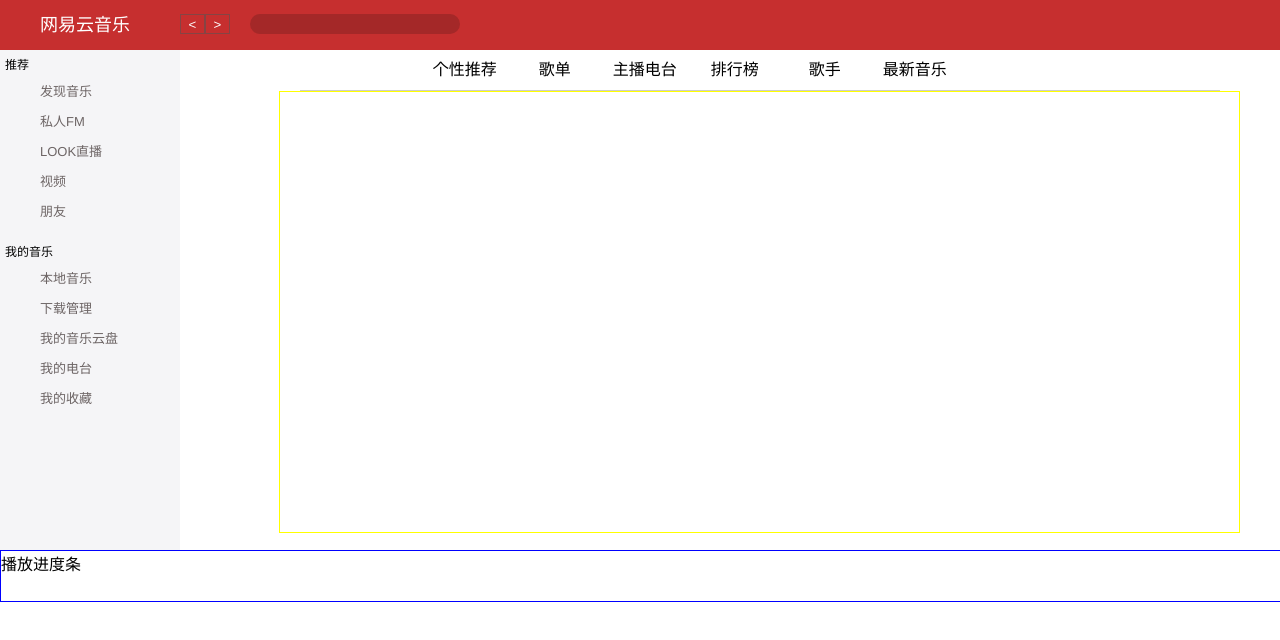
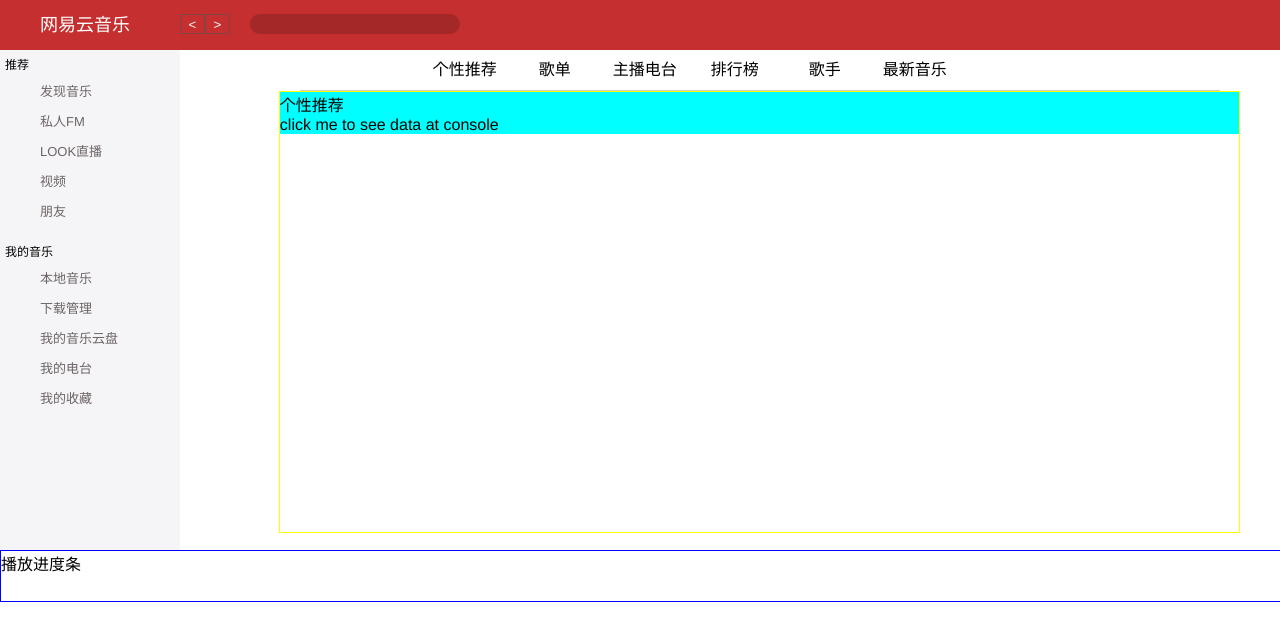
Before and after one commit to xiaoxuqin/vmusic, a Vue app: page /#/find in a window 1280 px wide. Shown: the top 640 px of the page. Built offline with nearby package versions, Linux system fonts and the light colour scheme; the HTML template or start-up script is replaced by a standard one.

Commit message:
router_bug

```diff
--- a/package.json
+++ b/package.json
@@ -7,6 +7,7 @@
     "build": "vue-cli-service build"
   },
   "dependencies": {
+    "axios": "^0.19.2",
     "vue": "^2.6.11",
     "vue-router": "^3.1.6",
     "vuex": "^3.1.2"
--- a/src/App.vue
+++ b/src/App.vue
@@ -11,8 +11,6 @@
         <router-view/>
       </div>
     </div>
-
-
     <div id='foot'>
       <Footbar />
     </div>
--- /dev/null
+++ b/src/api/api.js
@@ -0,0 +1,29 @@
+// src/api/api.js
+import axios from 'axios'
+
+// 允许跨域携带cookie
+// axios.defaults.withCredentials = true;
+
+export const uploadelf = () => {
+    return axios.request({
+        method: 'post',
+        url: 'http://xxxxx.xxx/api/uploadelf'
+    })
+}
+
+export const start = () => {
+    return axios.request({
+        method: 'get',
+        url: 'http://www.zhuoran.fun:3000/personalized'
+    })
+}
+
+export const getDisassemble = (funName = 'main') => {
+    return axios.request({
+        method: 'post',
+        url: 'http://xxxxx.xxx/api/disassemble',
+        data: {
+            funName
+        }
+    })
+}
--- a/src/find/Find.vue
+++ b/src/find/Find.vue
@@ -1,21 +1,22 @@
 <template>
   <div id="find">
       <ul>
-        <a href="/#/find"><li>个性推荐</li></a>
+        <a href="/#/find/recommend"><li>个性推荐</li></a>
         <a href="/#/find/songlist"><li>歌单</li></a>
         <a href="/#/find/radio"><li>主播电台</li></a>
         <a href="/#/find/rank"><li>排行榜</li></a>
         <a href="/#/find/singer"><li>歌手</li></a>
         <a href="/#/find/newmusic"><li>最新音乐</li></a>
       </ul>
-      <div id='find_container'>
+      <div id="find_container">
         <router-view />
       </div>
 
   </div>
 </template>
 
-<script type="text/ecmascript-6">
+<script>
+
   export default {
       name:'Find'
   }
--- a/src/find/Newmusic.vue
+++ b/src/find/Newmusic.vue
@@ -4,7 +4,7 @@
     </div>
   </template>
 
-  <script type="text/ecmascript-6">
+  <script>
     export default {
         name:'Newmusic'
     }
--- a/src/find/Radio.vue
+++ b/src/find/Radio.vue
@@ -4,7 +4,7 @@
     </div>
   </template>
 
-  <script type="text/ecmascript-6">
+  <script>
     export default {
         name:'Radio'
     }
--- a/src/find/Rank.vue
+++ b/src/find/Rank.vue
@@ -4,7 +4,7 @@
     </div>
   </template>
 
-  <script type="text/ecmascript-6">
+  <script>
     export default {
         name:'Rank'
     }
--- a/src/find/Recommend.vue
+++ b/src/find/Recommend.vue
@@ -1,15 +1,36 @@
 <template>
-  <div>
+  <div id="recommend">
     个性推荐
+    <p @click='click_start'>
+      click me to see data at console
+    </p>
   </div>
+
 </template>
 
-<script type="text/ecmascript-6">
-  export default {
-      name:'Recommond'
-  }
+<script>
+import {start} from '../api/api'
+export default {
+  name:'Recommond',
+  data() {
+    return {
+      assemb: []
+    }
+  },
+  methods: {
+    click_start() {
+      start().then(resp => {
+        console.log('start --->', resp.data.result);
+      }).catch(error => {
+        console.log(error);
+      });
+    }}
+}
 </script>
 
+
 <style>
-
+#recommend{
+  background-color: aqua;
+}
 </style>
--- a/src/find/Singer.vue
+++ b/src/find/Singer.vue
@@ -4,7 +4,7 @@
     </div>
   </template>
 
-  <script type="text/ecmascript-6">
+  <script>
     export default {
         name:'Singer'
     }
--- a/src/find/Songlist.vue
+++ b/src/find/Songlist.vue
@@ -4,7 +4,7 @@
     </div>
   </template>
 
-  <script type="text/ecmascript-6">
+  <script>
     export default {
         name:'Songlist'
     }
--- a/src/router/index.js
+++ b/src/router/index.js
@@ -2,6 +2,7 @@ import Vue from 'vue'
 import Router from 'vue-router'
 import Find from '../find/Find.vue'
 import Songlist from '../find/Songlist.vue'
+import Recommend from '../find/Recommend.vue'
 import Radio from '../find/Radio.vue'
 import Rank from '../find/Rank.vue'
 import Singer from '../find/Singer.vue'
@@ -19,13 +20,25 @@ export default new Router({
         {
             path:'/find',
             name:'Find',
-            component:Find
+            component:Find,
+            children:[
+                {
+                    path:'/',
+                    name:'Recommend',
+                    component:Recommend
+                },
+                {
+                    path:'/songlist',
+                    name:'Songlist',
+                    component:Songlist
+                }
+            ]
         },
-        {
-            path:'/find/songlist',
-            name:'Songlist',
-            component:Songlist
-        },
+        // {
+        //     path:'/find/songlist',
+        //     name:'Songlist',
+        //     component:Songlist
+        // },
         {
             path:'/find/radio',
             name:'Radio',
```
